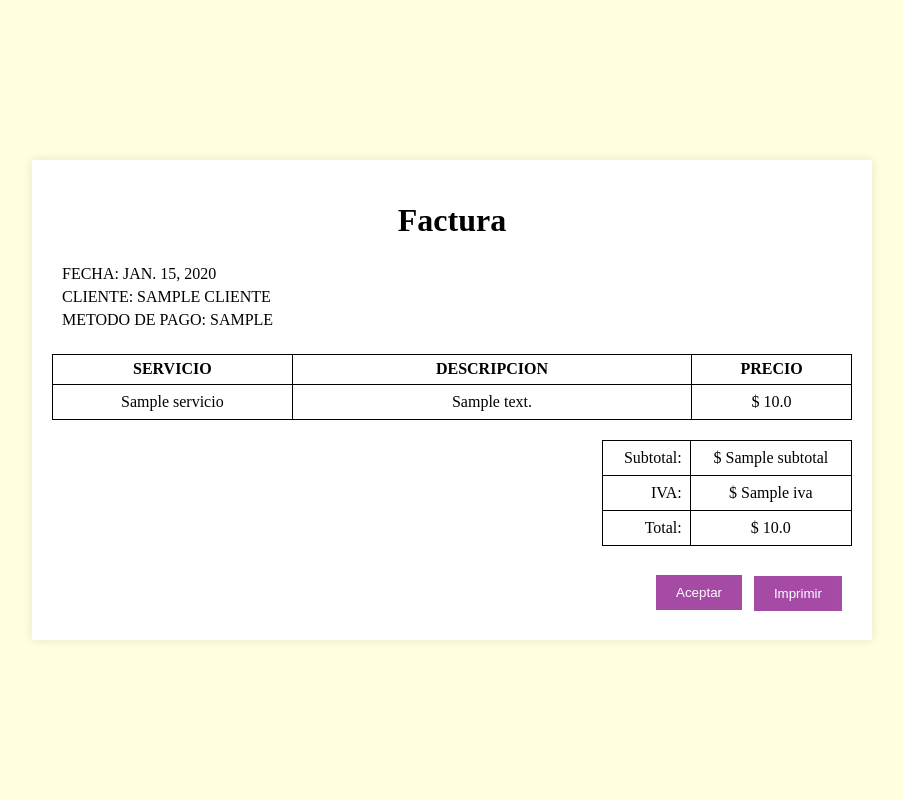
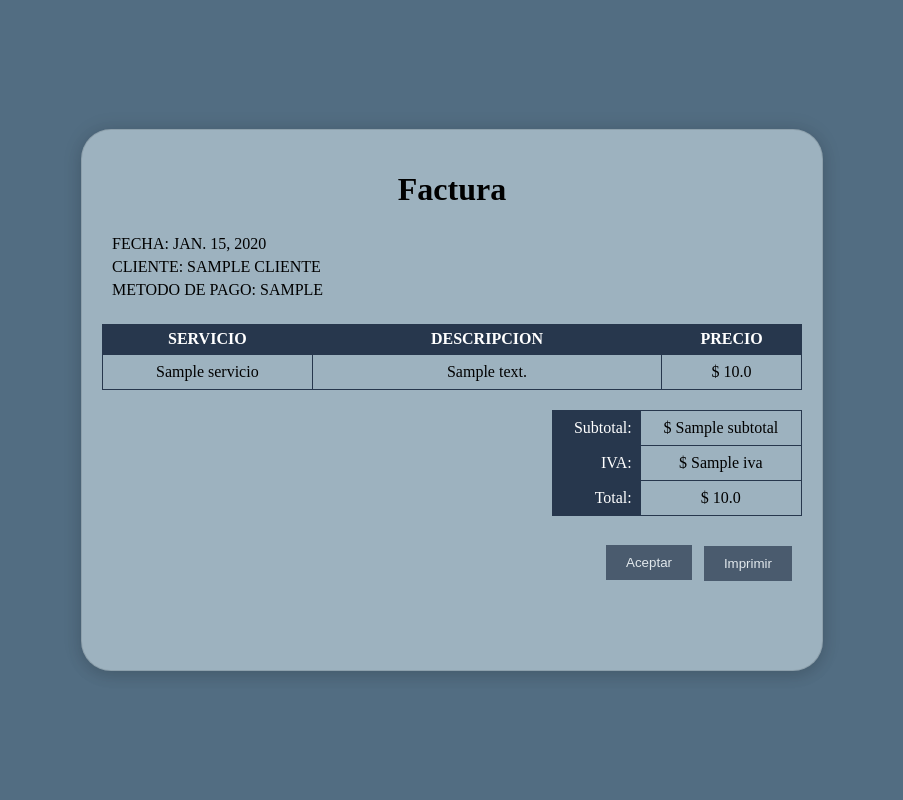
Before and after one commit to kenetcode/ERP-Ventas, a Django app: template erp/ventas/templates/generarFactura.html in a window 1280 px wide. Shown: the whole page, without its empty margins (188-1091 px from the left). Run offline with Django 5.2, Linux system fonts and the light colour scheme; tables that the repository leaves empty hold one stand-in row (values such as "Sample post"); the template is opened without the code that fills it: values that come from a table or form of the project are taken from there, most other values are stand-ins (such as "Sample title", 1, 10 or a date in 2020).

Commit message:
Se modifico factura en css

```diff
--- a/erp/ventas/static/ventas/css/generarFactura.css
+++ b/erp/ventas/static/ventas/css/generarFactura.css
@@ -5,17 +5,21 @@ body {
     height: 100vh;
     margin: 0;
     font-family: 'Times New Roman', Times, serif; /*Tipo de letra*/
-    background-color: #ffffdf; /*Fondo*/
+    background-color: #526D82; /*Fondo*/
     margin: 0% 10%; /*Margen*/
     padding: 0; /*Borde (no valores negativos)*/
 }
 
 .invoice {
-    width: 80%;
-    max-width: 800px;
-    background-color: #fff;
+    background-color: #9DB2BF;
     padding: 20px;
-    box-shadow: 0 0 10px rgba(0, 0, 0, 0.1);
+    border-radius: 30px;
+    box-shadow: 0 0 20px rgba(0, 0, 1, 0.1),
+                0 5px 15px rgba(0, 0, 0, 0.1); /* Resplandor interno */
+    width: 700px;  /* Ancho ajustado */
+    height: 500px;  /* Altura ajustada */
+    border: 1px solid rgba(0, 0, 0, 0.1); /* Borde sutil */
+    position: relative;
 }
 
 h1 {
@@ -44,7 +48,7 @@ h1 {
 
 .buttonEditar {
 
-    color: white;
+    color: #27374d;
     border: none;
     margin-right: 100px;
     margin-top: -56px;
@@ -54,7 +58,7 @@ h1 {
 button {
     margin: 10px;
     padding: 10px 20px;
-    background-color: purple;
+    background-color: #27374d;
     color: white;
     border: none;
     cursor: pointer;
@@ -62,11 +66,15 @@ button {
 }
 
 button:hover {
-    background-color: purple;
+    background-color: #27374d;
     opacity: 1; /* Opacidad del 100% al pasar el cursor */
 }
 
 @media print {
+    * {
+        -webkit-print-color-adjust: exact;
+        print-color-adjust: exact;
+    }
     .no-print {
         display: none;
     }
@@ -76,7 +84,7 @@ button:hover {
     width: 250px;
     margin-left: auto;
     margin-bottom: 20px;
-    border: 1px solid #000000;
+    border: 1px solid #27374d;
     border-collapse: collapse;
 
 }
@@ -84,7 +92,7 @@ button:hover {
 .totals td {
     padding: 8px;
     text-align: right;
-    border: 1px solid #000000;
+    border: 1px solid #27374d;
 }
 
 .totals tr:first-child td {
@@ -113,7 +121,7 @@ button:hover {
 
 .filaPrincipal {
     height: 30px;
-
+    color: white;
 
 }
 
@@ -142,3 +150,16 @@ button:hover {
 .invoice-number {
     text-transform: uppercase;
 }
+
+.invoice-table, .invoice-table th, .invoice-table td {
+    border: 1px solid #27374d;
+}
+
+.invoice-table th{
+    background-color: #27374d;
+}
+
+.Columna{
+    background-color: #27374d;
+    color: white;
+}
--- a/erp/ventas/templates/generarFactura.html
+++ b/erp/ventas/templates/generarFactura.html
@@ -44,15 +44,15 @@
         <table class="totals">
             <tbody>
                 <tr>
-                    <td>Subtotal:</td>
+                    <td class="Columna">Subtotal:</td>
                     <td>$ {{subtotal}}</td>
                 </tr>
                 <tr>
-                    <td>IVA:</td>
+                    <td class="Columna">IVA:</td>
                     <td>$ {{iva}}</td>
                 </tr>
                 <tr>
-                    <td>Total:</td>
+                    <td class="Columna">Total:</td>
                     <td>$ {{venta.total}}</td>
                 </tr>
             </tbody>
```
